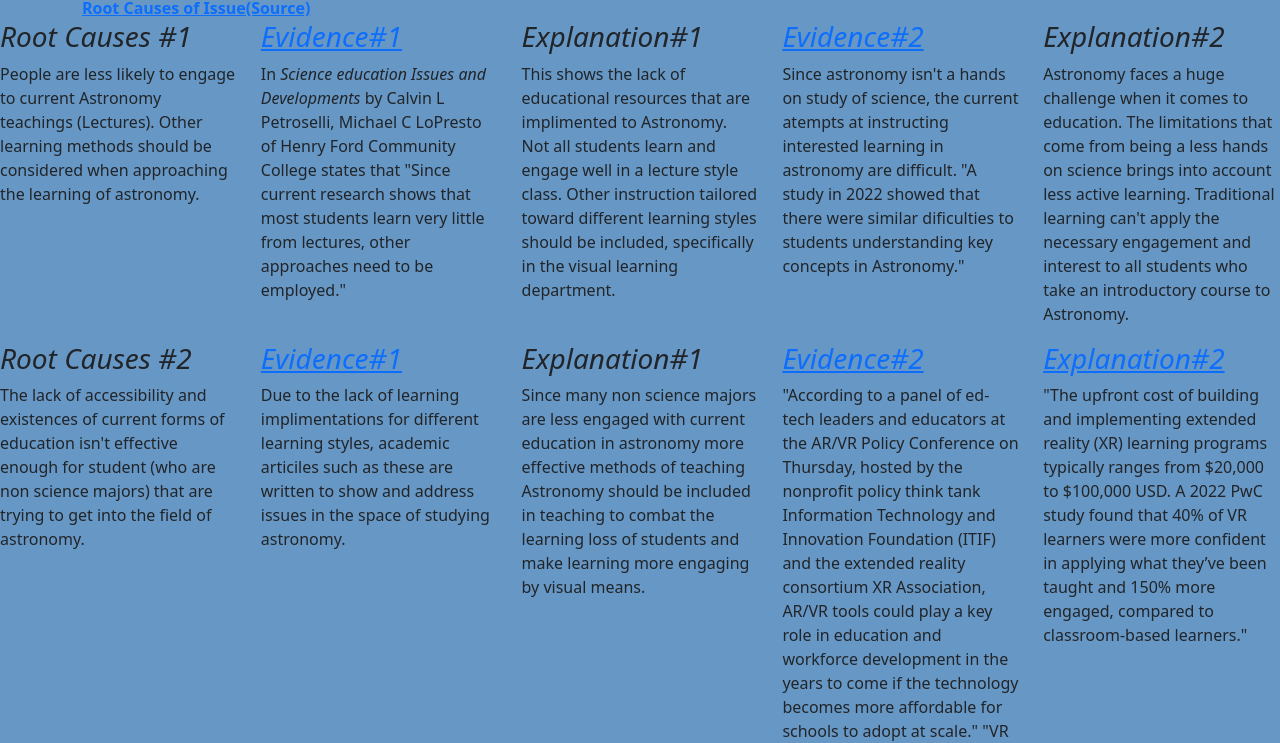
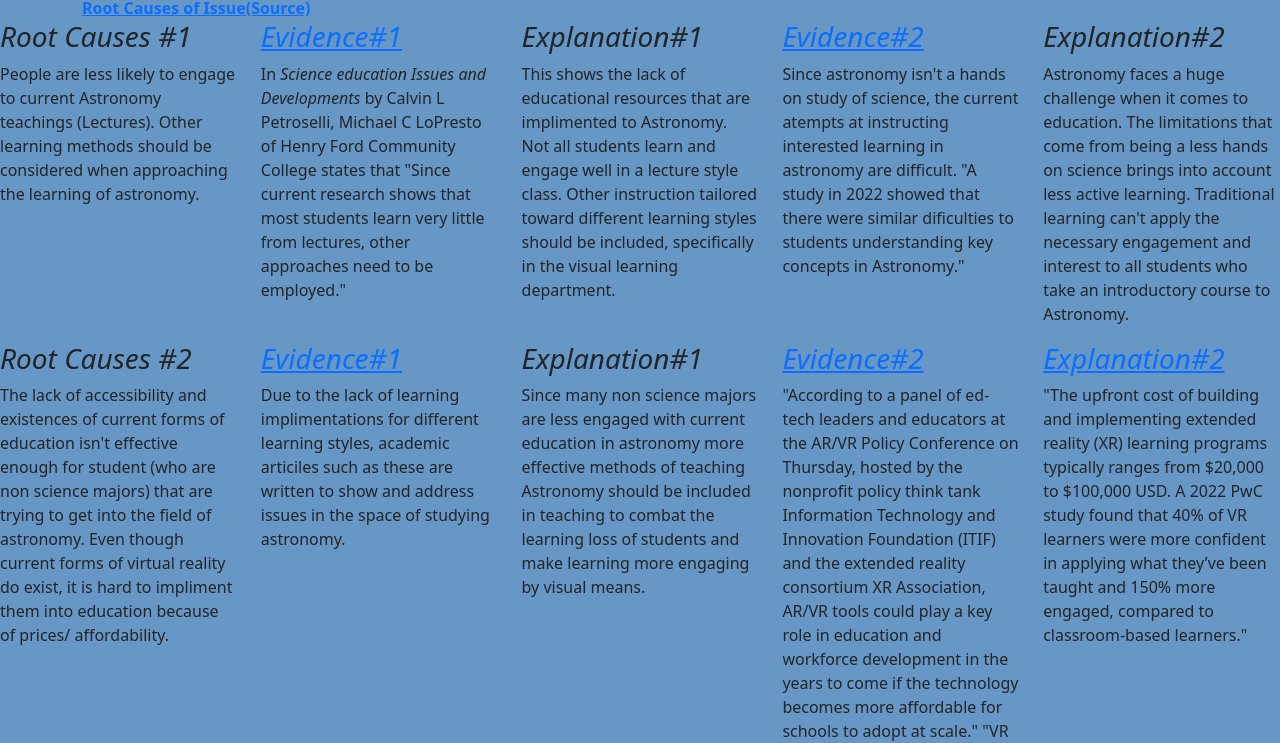
Before and after one commit to GordonZhen/CS-Capstone, a plain HTML site: page Gordon/Assignment 3.07/RootCausesGordon.html in a window 1280 px wide. Shown: the part 60-803 px from the top of the page. Drawn offline with nearby package versions, Linux system fonts and the light colour scheme.

Commit message:
Update RootCausesGordon.html

```diff
--- a/Gordon/Assignment 3.07/RootCausesGordon.html
+++ b/Gordon/Assignment 3.07/RootCausesGordon.html
@@ -57,7 +57,7 @@
       </div>
 
       <div class="row">
-          <div class="col"><h3><i>Root Causes #2</i></h3> <p> The lack of accessibility and existences of current forms of education isn't effective enough for student (who are non science majors) that are trying to get into the field of astronomy. </p></div>
+          <div class="col"><h3><i>Root Causes #2</i></h3> <p> The lack of accessibility and existences of current forms of education isn't effective enough for student (who are non science majors) that are trying to get into the field of astronomy. Even though current forms of virtual reality do exist, it is hard to impliment them into education because of prices/ affordability.  </p></div>
           <div class="col"><h3><i><a href="https://books.google.com/books?hl=en&lr=&id=MvlRbzKlHSAC&oi=fnd&pg=PA257&dq=+root+causes+to+students+being+less+engaged+in+astronomy&ots=YZFdOqoVMf&sig=Gn1VbrTynYAg4iogNZMuOnyKibQ#v=onepage&q&f=false">Evidence#1</a></i></h3> <p> Due to the lack of learning implimentations for different learning styles, academic articiles such as these are written to show and address issues in the space of studying astronomy. </p></div>
           <div class="col"><h3><i>Explanation#1</i></h3> <p>  Since many non science majors are less engaged with current education in astronomy more effective methods of teaching Astronomy should be included in teaching to combat the learning loss of students and make learning more engaging by visual means.  </p></div>
           <div class="col"><h3><i><a href="https://www.govtech.com/education/higher-ed/vr-can-make-school-more-immersive-but-accessibility-issues-remain">Evidence#2</a></i></h3> <p>"According to a panel of ed-tech leaders and educators at the AR/VR Policy Conference on Thursday, hosted by the nonprofit policy think tank Information Technology and Innovation Foundation (ITIF) and the extended reality consortium XR Association, AR/VR tools could play a key role in education and workforce development in the years to come if the technology becomes more affordable for schools to adopt at scale." "VR can be difficult to deploy for reasons like cost and technical know-how at some schools and institutions."  </p></div>
```
